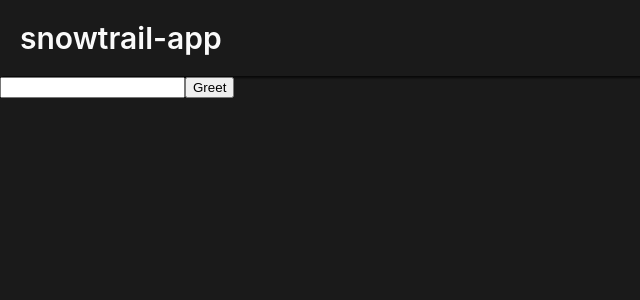
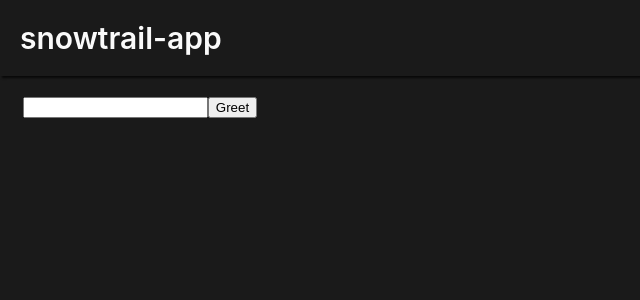
Before and after one commit to enuesaa/snowtrail, a Next.js app: page / in a window 1280 px wide. Shown: the top 300 px of the page, without its empty margins (0-640 px from the left). Built offline with nearby package versions, Linux system fonts and the light colour scheme; what emotion-normalize would draw is missing.

Commit message:
feat: feed board

```diff
--- a/src/components/feed/FeedBoard.tsx
+++ b/src/components/feed/FeedBoard.tsx
@@ -2,8 +2,10 @@ import { useRef, MouseEventHandler } from 'react'
 import { FeedItem } from './FeedItem'
 import { useFetch } from '../../states/usefetch'
 import { messageMeta } from '../../states/feed'
+import { useTheme, css } from '@emotion/react'
 
 export const FeedBoard = () => {
+  const theme = useTheme()
   const { data, invoke } = useFetch(messageMeta)
   const urlInput = useRef<HTMLInputElement>(null)
 
@@ -12,8 +14,14 @@ export const FeedBoard = () => {
     invoke({ url: urlInput.current?.value ?? '' })
   }
 
+  const styles = {
+    wrap: css(theme.innerbox, {
+      color: theme.color.main,
+    }),
+  }
+
   return (
-    <div style={{ color: '#fafafa' }}>
+    <div css={styles.wrap}>
       <input ref={urlInput} />
       <button onClick={handleClick}>Greet</button>
       <h2>{data?.title}</h2>
--- a/src/styles/theme.ts
+++ b/src/styles/theme.ts
@@ -9,8 +9,8 @@ export const baseTheme = {
     padding: '10px',
   },
   innerbox: {
-    width: '90%',
-    margin: '0 auto',
+    width: '98%',
+    margin: '10px auto',
     padding: '10px',
   },
   card: {},
```
